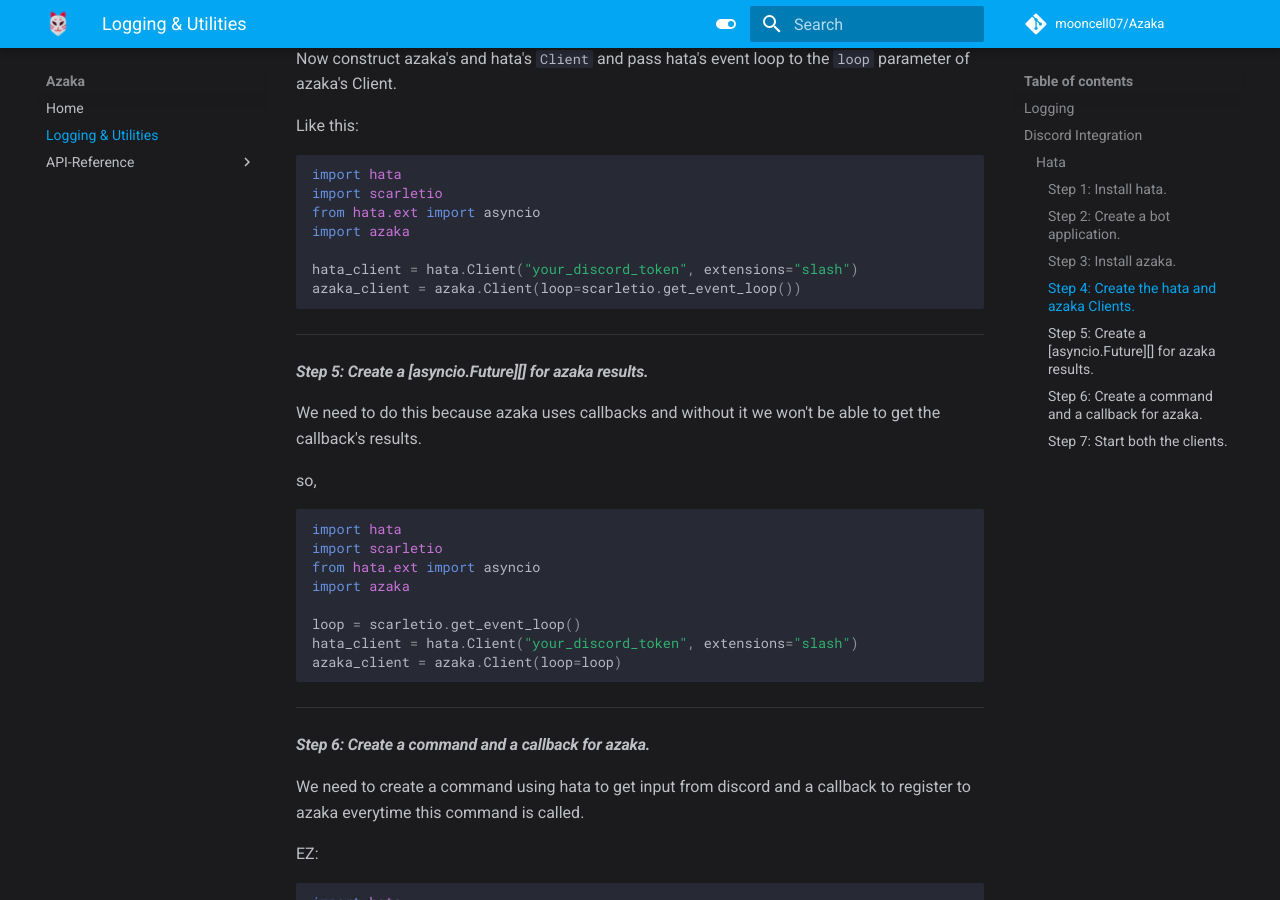
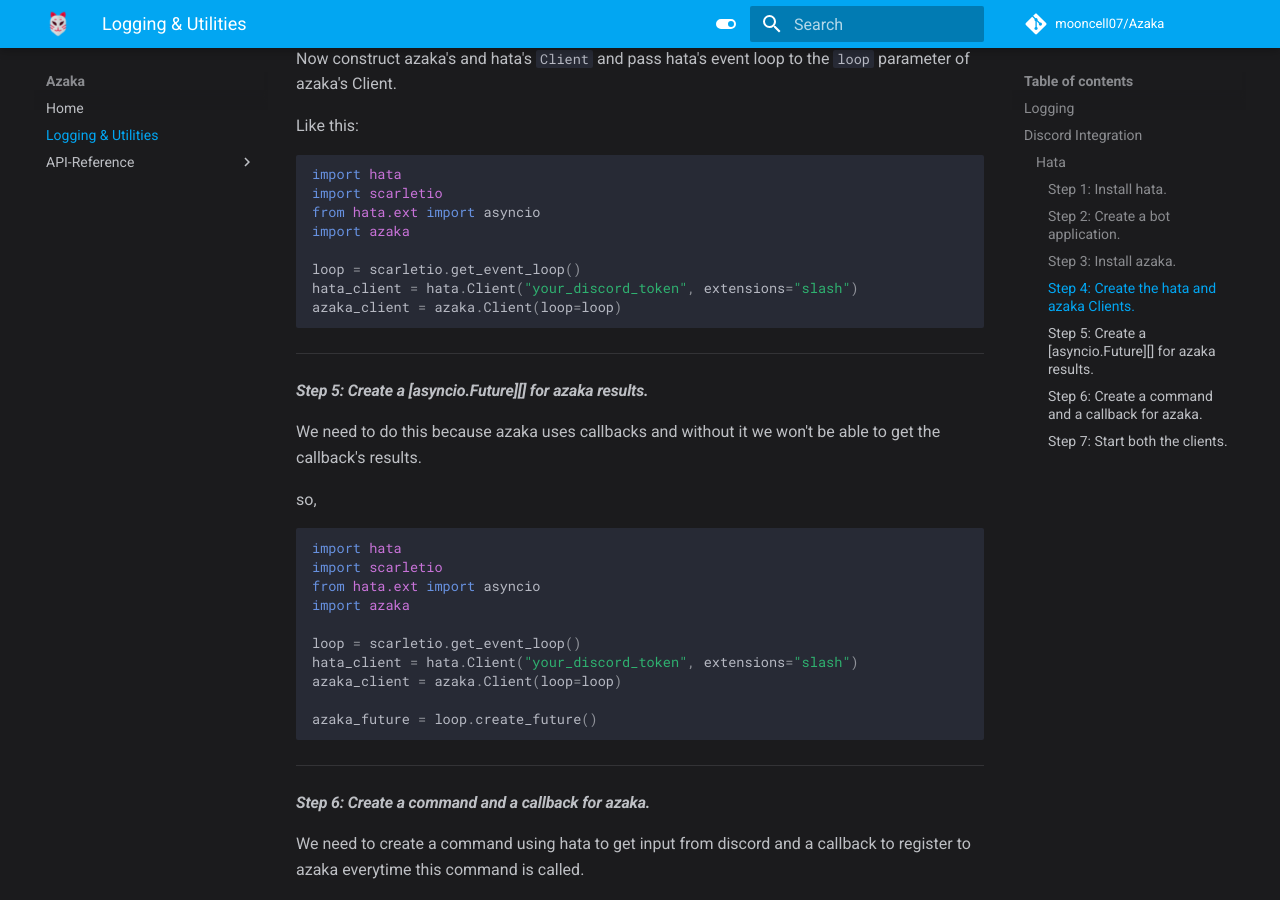
Before and after one commit to mooncell07/Azaka, an MkDocs documentation site: the page built from docs/logging-&-utils.md, in a window 1280 px wide and 900 px high, scrolled down 1177 px. Built offline with MkDocs 1.6.1 and Material for MkDocs 9.7.7, drawn with Linux system fonts in a browser that asks for light colours; comment, search, counter and statistics services are not loaded.

Commit message:
Update logging-&-utils.md

````diff
--- a/docs/logging-&-utils.md
+++ b/docs/logging-&-utils.md
@@ -58,8 +58,9 @@
 from hata.ext import asyncio
 import azaka
 
+loop = scarletio.get_event_loop()
 hata_client = hata.Client("your_discord_token", extensions="slash")
-azaka_client = azaka.Client(loop=scarletio.get_event_loop())
+azaka_client = azaka.Client(loop=loop)
 ```
 
 ------
@@ -80,6 +81,8 @@
 loop = scarletio.get_event_loop()
 hata_client = hata.Client("your_discord_token", extensions="slash")
 azaka_client = azaka.Client(loop=loop)
+
+azaka_future = loop.create_future()
 ```
 
 ------
````
